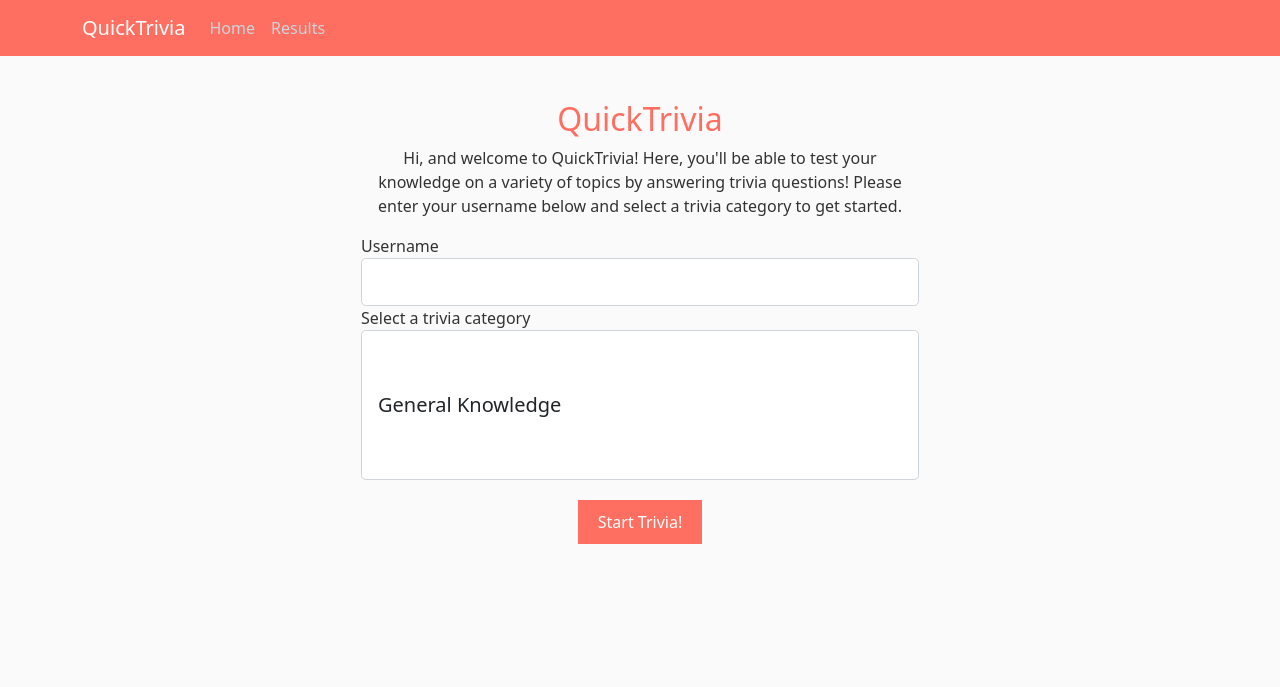
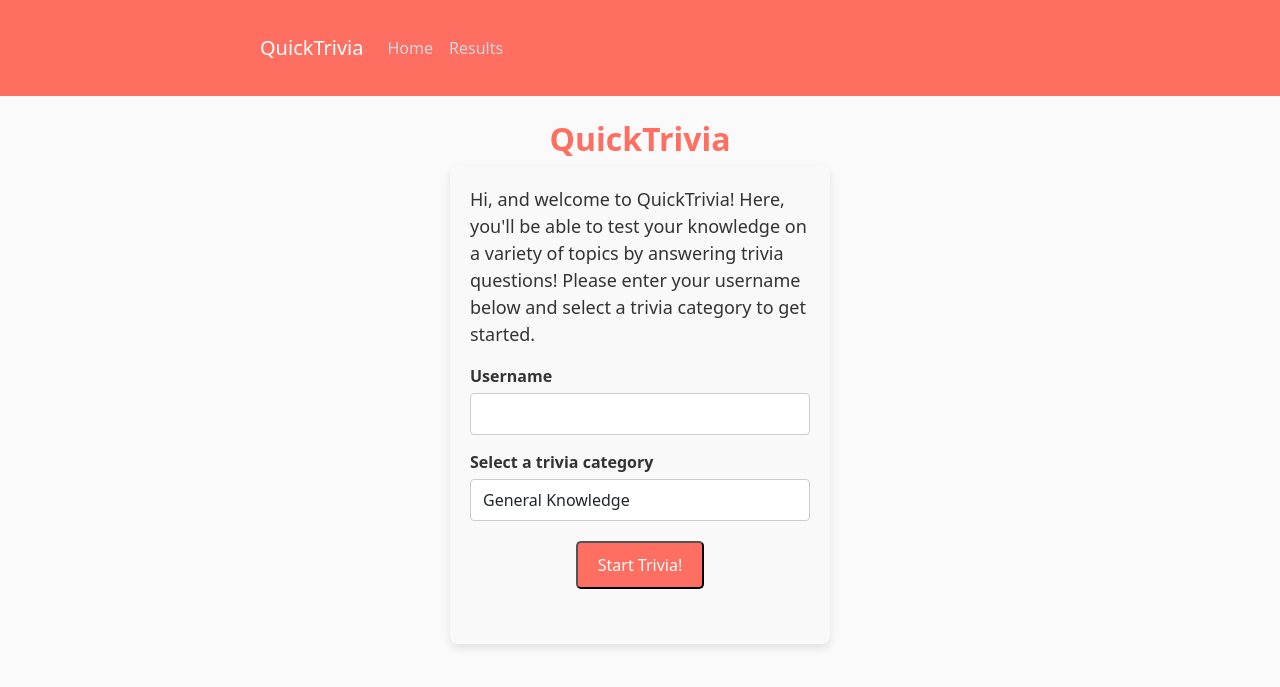
Before and after one commit to kaleb-asfaw/QuickTrivia, a Flask app: page / in a window 1280 px wide. Shown: the top 687 px of the page. Run offline with Flask 3, Linux system fonts and the light colour scheme; parts of the project's set-up code (start-up, migrations or seed data) failed here and were passed over.

Commit message:
made changes to overall ui

```diff
--- a/frontend/static/main.css
+++ b/frontend/static/main.css
@@ -2,46 +2,47 @@ body {
   background: #fafafa;
   color: #333333;
   margin-top: 5rem;
-
-  /* font-family: Arial, sans-serif;
-  text-align: center; */
 }
 
 h1 {
   font-size: 2em;
   color: #ff6f61;
   margin-top: 20px;
-  text-align: center
+  text-align: center;
+  font-weight: bold;
 }
 
-h2, h3, h4, h6 {
+h2 {
+    color: #444444;
+    font-size: 20px;
+    margin-bottom: 0px;
+    padding-bottom: 5px;
+}
+
+h3, h4, h6 {
   color: #444444;
+  font-size: 24px;
 }
 
 h5{
   color: #686868;
+  font-size: 24px;
 }
-/* TO DELETE
-.horiz-container {
-  max-width: 800px;
-  margin: 50px auto;
-  padding: 20px;
-  background-color: #fff;
-  border: 1px solid #ccc;
-  border-radius: 5px;
-  box-shadow: 0 0 10px rgba(0, 0, 0, 0.1);
-} */
 
 .text-wrapper {
   max-width: 1000px;
   margin: 20px auto;
+  margin-bottom: 10px;
   padding: 20px;
   display: flex;
   justify-content: space-between; /* Aligns items with space between them */
+  align-items: center;
 }
 
 .center-text{
   text-align: center
+  margin-bottom: 20px;
+  font-size: 18px;
 }
 
 .right{
@@ -81,7 +82,7 @@ h5{
 }
 
 a.article-title:hover {
-  color: #428bca;
+  color: #ff6f61;
   text-decoration: none;
 }
 
@@ -125,53 +126,183 @@ a.article-title:hover {
 
 .content {
     width: 50%;
+    max-width: 600px;
     margin: auto;
+    padding: 20px;
+    background-color: #f9f9f9;
+    border-radius: 8px;
+    box-shadow: 0 4px 8px rgba(0,0,0,0.1);
     text-align: left;
     line-height: 1.5;
 }
+
 .username {
     margin: 20px;
 }
+
 .categories {
     margin: 20px;
     text-align: center;
 }
+
 select {
     width: 200px;
     height: 150px;
 }
+
+.form-group {
+    margin-bottom: 15px;
+}
+
+.form-control {
+    width: 100%;
+    padding: 10px;
+    border-radius: 5px;
+    border: 1px solid lightgray;
+}
+
+.form-control-label {
+    display: block;
+    margin-bottom: 5px;
+    font-weight: bold;
+}
+
+.form-control-lg {
+    width: 100%;
+    height: auto;
+    padding: 6px 12px;
+    font-size: 16px;
+    border: 1px solid #ccc;
+    border-radius: 4px;
+}
+
+.form-control-select {
+    margin: auto;
+    height: 38px;
+    padding: 6px 12px;
+    font-size: 16px;
+}
+
+.is-invalid {
+    border-color: #dc3545;
+}
+
+.invalid-feedback {
+    color: #dc3545;
+    font-size: 14px;
+    text-align: left;
+}
+
 .button-box{
     margin: 20px;
     text-align: center;
 }
+
 .start-button {
     background-color: #ff6f61;
     color: white;
-    border: none;
+    text-decoration: none;
+    border-radius: 5px;
     padding: 10px 20px;
+    display: inline-block;
     font-size: 1em;
     cursor: pointer;
+    transition: background-color 0.3s;
 }
+
 .start-button:hover {
     background-color: #fb9477;
 }
 
+/* Style for gamepage */
+.container {
+    border-radius: 8px;
+    padding: 20px;
+    padding-top: 20px;
+    margin: auto;
+    max-width: 800px;
+}
+
+.card {
+    background-color: #fff;
+    border: 1px solid #ddd;
+    border-radius: 4px;
+    margin-bottom: 10px;
+    transition: transform 0.2s;
+}
+
+.card-body {
+    padding: 15px;
+}
+
+.form-check-input {
+    margin-right: 10px;
+}
+
+.form-check-label {
+    font-size: 18px;
+}
+
+.btn {
+    border: none;
+    padding: 10px 20px;
+    margin-top: 10px;
+    cursor: pointer;
+    border-radius: 4px;
+    }
+
+.btn-next {
+    background-color: #ff6f61;
+    color: white;
+}
+
+.btn-next:hover {
+    background-color: #fb9477;
+}
+
+
+.btn-submit {
+    background-color: green;
+    color: white;
+}
+
+.btn-submit:hover {
+    background-color: #28a745;
+}
+
+
 /* for scoreboard containers */
 .scoreboard-container {
-  display: flex;
-  justify-content: space-between;
-  margin-bottom: 20px;
+    display: flex;
+    justify-content: space-between;
+    flex-wrap: wrap;
+    align-items: stretch;
+    margin-bottom: 30px;
+    /* padding: 0 10px; */
 }
 
 .scoreboard {
-  flex: 1;
-  padding: 10px;
-  border: 1px solid #ccc;
-  text-align:center
+    background-color: #f8f9fa;
+    flex: 1 1 48%;
+    padding: 20px;
+    margin: 10px;
+    border: 1px solid #dee2e6;
+    border-radius: 8px;
+    box-shadow: 0 2px 4px rgba(0,0,0,0.1);
+    text-align: center;
 }
 
 .scoreboard h2 {
-  margin-top: 0;
+    text-align: center;
+    color: #ff6f61;
+}
+
+.results-text {
+    text-align: center;
+    font-size: 24px;
+    color: black;
+    margin-top: 20px;
+    font-style: italic;
 }
 
 .local-scores {
--- a/frontend/templates/gamepage.html
+++ b/frontend/templates/gamepage.html
@@ -20,7 +20,7 @@
         <!-- Loop through each question provided -->
         {% for question in questions %}
         {% set outer_loop = loop %}
-        <!-- Each question container is hidden initially; displayed one at a time via JavaScript -->
+        <!-- Each question card is hidden initially; displayed one at a time via JavaScript -->
         <div class="question-container" id="question{{ outer_loop.index0 }}" style="display: none;">
             <!-- Hidden fields to pass question data for score -->
             <input type="hidden" name="questions[{{ outer_loop.index0 }}][question]" value="{{ question.question }}">
@@ -44,9 +44,9 @@
         </div>
         {% endfor %}
         <!-- Button to navigate to the next question, managed by JavaScript -->
-        <button type="button" class="btn btn-primary" onclick="showNextQuestion()">Next Question</button>
+        <button type="button" class="btn btn-next" onclick="showNextQuestion()">Next Question</button>
         <!-- Submit button, hidden initially; shown when last question is reached -->
-        <button type="submit" class="btn btn-success" id="submitQuiz" style="display: none;">Submit Answers</button>
+        <button type="submit" class="btn btn-submit" id="submitQuiz" style="display: none;">Submit Answers</button>
     </form>
 </div>
 
--- a/frontend/templates/home.html
+++ b/frontend/templates/home.html
@@ -22,14 +22,14 @@
                 <div class="form-group">
                     {{ form.category.label(class="form-control-label") }}
                     {% if form.category.errors %}
-                        {{ form.category(class="form-control form-control-lg is-invalid") }}
+                        {{ form.category(class="form-control form-control-lg is-invalid form-control-select") }}
                         <div class="invalid-feedback">
                             {% for error in form.category.errors %}
                                 <span>{{ error }}</span>
                             {% endfor %}
                         </div>
                     {% else %}
-                        {{ form.category(class="form-control form-control-lg") }}
+                        {{ form.category(class="form-control form-control-lg form-control-select") }}
                     {% endif %}
                 </div>
 
--- a/frontend/templates/results.html
+++ b/frontend/templates/results.html
@@ -1,7 +1,7 @@
 {% extends "layout.html" %}
 {% block content %}
     <!-- <h2>{{ subtitle }}</h2> -->
-    <p>{{ results_str }}</p>
+    <p class="results-text">{{ results_str }}</p>
     <div class="content">
         <div class="scoreboard-container">
             <div class="scoreboard">
@@ -23,9 +23,9 @@
         </div>
         <div class="button-box">
             <!-- Redirects to the homepage and prepopulates the username -->
-            <a href="{{ url_for('home', username=session['username']) }}" class="button">New Quiz</a>
+            <a href="{{ url_for('home', username=session['username']) }}" class="start-button">New Quiz</a>
             <!-- Redirects to the homepage without prepopulating the username -->
-            <a href="{{ url_for('home') }}" class="button">Change User</a>
+            <a href="{{ url_for('home') }}" class="start-button">Change User</a>
         </div>
     </div>
 {% endblock content %}
```
